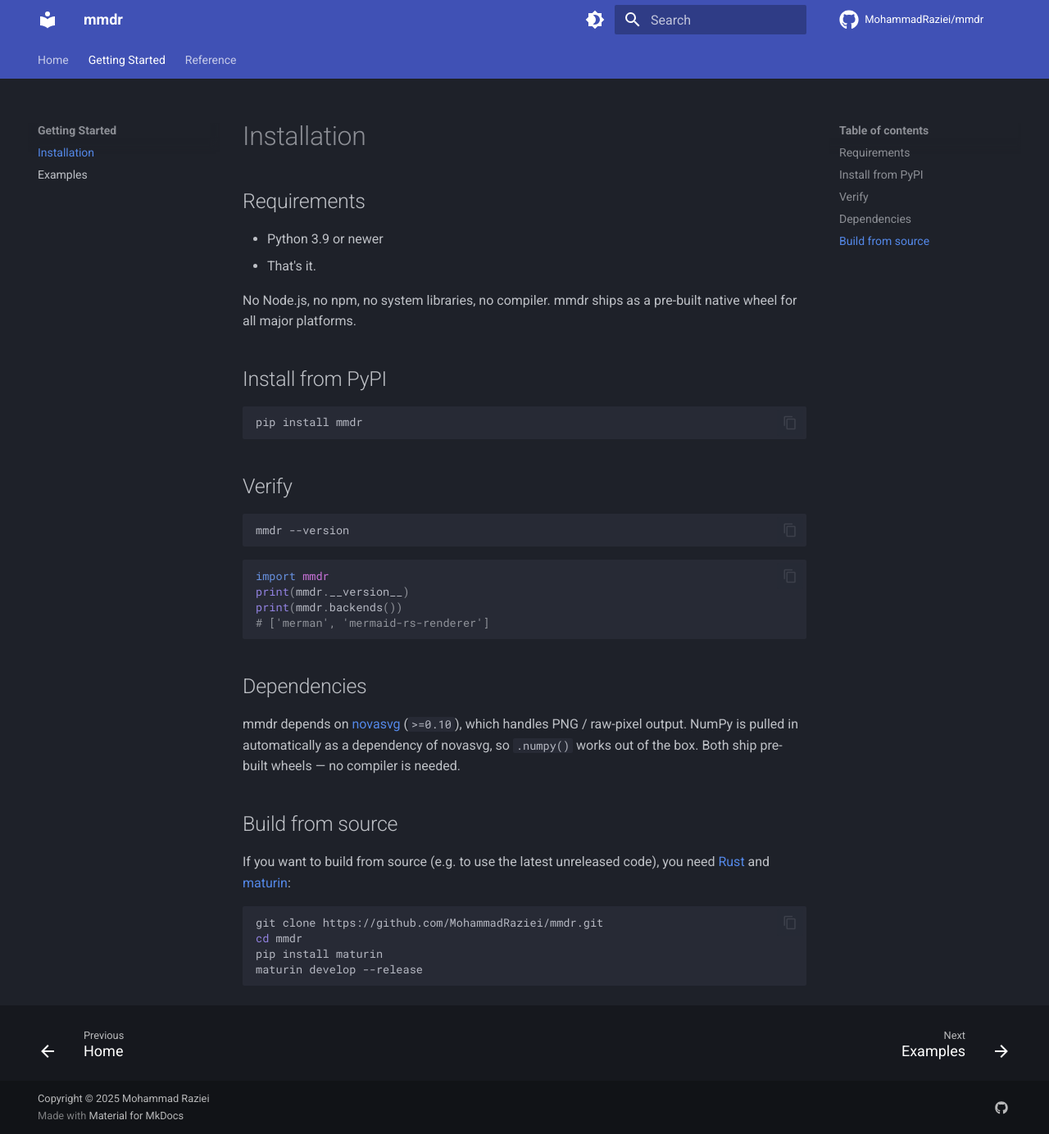
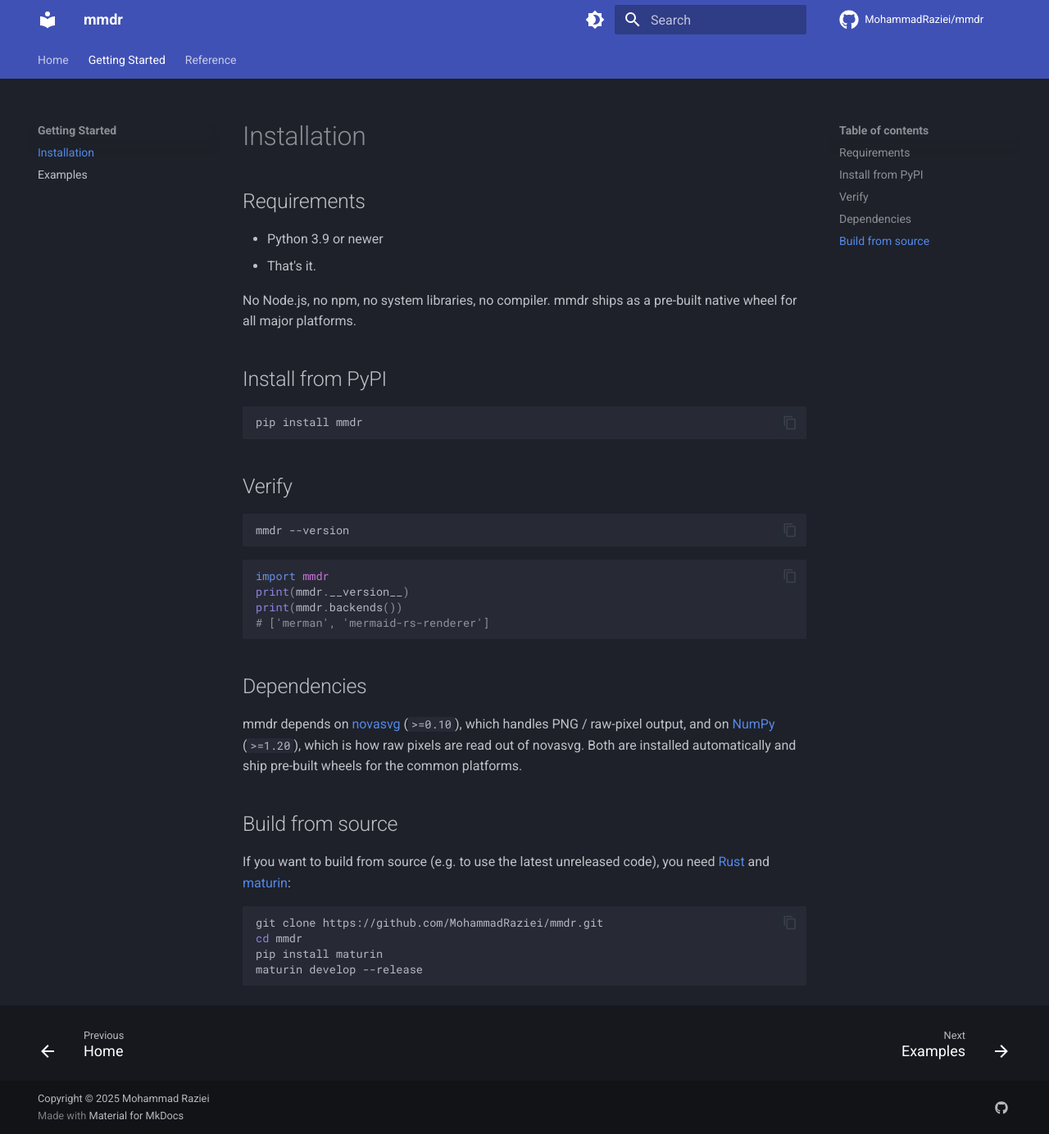
Before and after one commit to MohammadRaziei/mmdr, an MkDocs documentation site: the page built from docs/docs/installation.md, in a window 1280 px wide and 1384 px high. Shown: the whole window at 82% size. Built offline with MkDocs 1.6.1 and Material for MkDocs 9.7.7, drawn with Linux system fonts in a browser that asks for light colours; comment, search, counter and statistics services are not loaded.

Commit message:
chore(deps): add numpy>=1.20 as explicit mmdr dependency for raw pixel access

```diff
--- a/docs/docs/installation.md
+++ b/docs/docs/installation.md
@@ -30,9 +30,9 @@
 ## Dependencies
 
 mmdr depends on [novasvg](https://mohammadraziei.github.io/novasvg/) (`>=0.10`),
-which handles PNG / raw-pixel output. NumPy is pulled in automatically as a
-dependency of novasvg, so `.numpy()` works out of the box. Both ship pre-built
-wheels — no compiler is needed.
+which handles PNG / raw-pixel output, and on [NumPy](https://numpy.org/)
+(`>=1.20`), which is how raw pixels are read out of novasvg. Both are installed
+automatically and ship pre-built wheels for the common platforms.
 
 ## Build from source
 
--- a/pyproject.toml
+++ b/pyproject.toml
@@ -11,6 +11,9 @@
 requires-python = ">=3.9"
 dependencies = [
   "novasvg>=0.10",
+  # novasvg exposes raw pixels only through Bitmap.numpy(), and NumPy has not
+  # been a dependency of novasvg since 0.10.1.
+  "numpy>=1.20",
 ]
 authors = [
   { name = "1jehuang" }
```
Also changed, not shown: docs/docs/api.md (+1 -1 lines), CHANGELOG.md, README.md, 3 other files.
